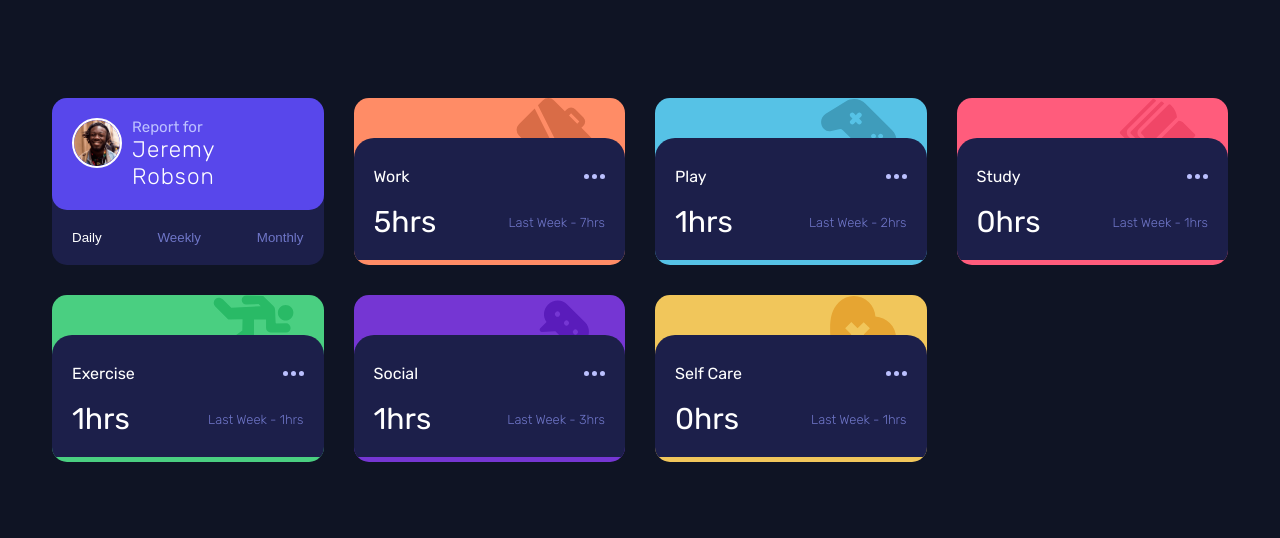
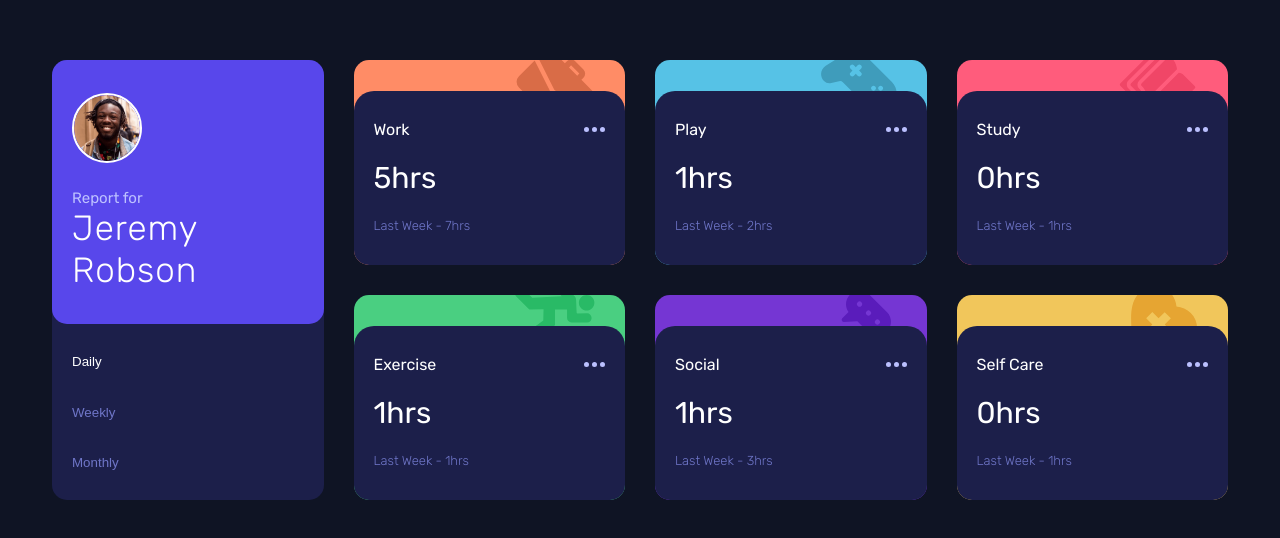
Before and after one commit to Koyun92/time-tracking, a website: page index.html in a window 1280 px wide. Shown: the part 120-658 px from the top of the page. Drawn offline with Linux system fonts and the light colour scheme.

Commit message:
finishing

```diff
--- a/src/sass/_mixins.scss
+++ b/src/sass/_mixins.scss
@@ -4,6 +4,7 @@
     align-items: $align;
     justify-content: $justify;
     flex-wrap: $wrap;
+
 
 }
 
--- a/src/sass/style.scss
+++ b/src/sass/style.scss
@@ -49,6 +49,7 @@ body {
     &__heading {
         @include flex(row, start, start, nowrap);
         background-color: $blue;
+
         @include radius;
         @include boxAdjustment;
 
@@ -83,7 +84,7 @@ body {
         color: $Desaturated-blue;
 
         &:hover {
-            color: white
+            color: rgb(238, 230, 230)
         }
 
 
@@ -94,10 +95,12 @@ body {
 
 .stat {
     @include boxAdjustment;
+    @include flex(column, stretch, flex-end, nowrap);
     padding: 0;
     @include radius;
     overflow: hidden;
     position: relative;
+
 
     &__title {
         font-size: 1.6rem;
@@ -124,6 +127,10 @@ body {
     &__icon {
         align-self: center;
         justify-self: end;
+        cursor: pointer;
+
+
+
 
     }
 
@@ -135,20 +142,28 @@ body {
         @include boxAdjustment;
         @include radiusTop;
         @include grid(repeat(2, 1fr), repeat(2, 1fr));
+        height: 70%;
         grid-gap: 1rem;
         border-top-right-radius: 2rem;
         border-top-left-radius: 2rem;
-        margin-top: 4rem;
+        padding-bottom: 4rem;
         z-index: 1;
         position: relative;
+        cursor: pointer;
+
+        &:hover {
+            filter: brightness(150%);
+        }
 
     }
 
     &__img {
         position: absolute;
-        top: 0;
+        top: -1rem;
         right: 3rem;
         z-index: 0;
+
+
 
     }
 
@@ -188,6 +203,48 @@ body {
     .dashboard {
         @include grid(repeat(4, 1fr), repeat(2, 1fr));
         width: 95vw;
+        height: 60vh;
+        max-height: 500px;
         max-width: 1300px;
     }
+
+    .user {
+        grid-row: 1/3;
+        @include flex(column, stretch, space-around, wrap);
+
+        &__heading {
+            @include flex(column, start, space-around, nowrap);
+            height: 60%;
+
+            h1 {
+                font-size: 3.5rem;
+            }
+        }
+
+        &__avatar {
+
+            width: 7rem;
+
+        }
+
+        &__period {
+            @include flex(column, start, space-between, nowrap);
+            flex-grow: 1;
+            padding: 3rem 2rem;
+        }
+    }
+
+    .stat {
+        &__box {
+            height: 85%;
+            @include grid(repeat(2, 1fr), repeat(3, 1fr));
+            padding-bottom: 2rem;
+        }
+
+        &__hours--last {
+            grid-row: 3/4;
+            justify-self: start;
+        }
+
+    }
 }
```
Also changed, not shown: index.html (+11 -8 lines), dist/css/style.min.css, 1 other file.
